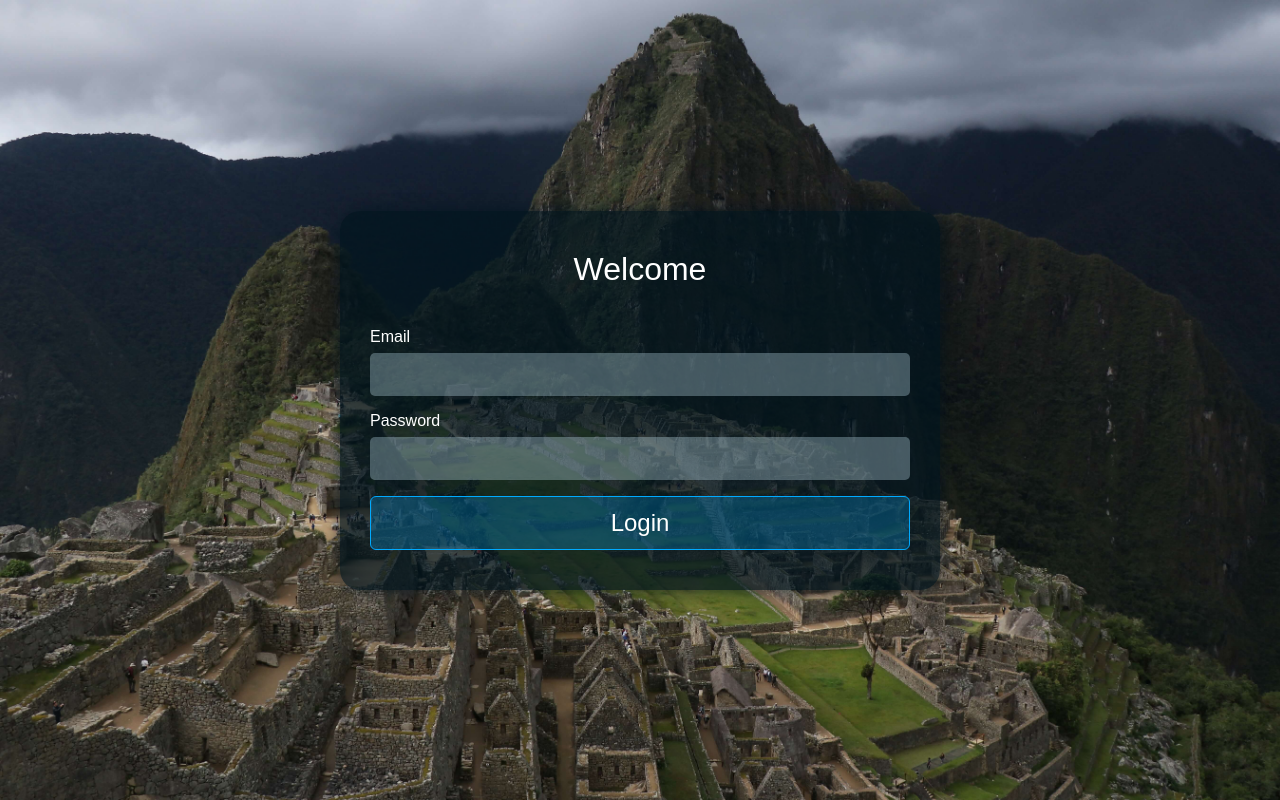
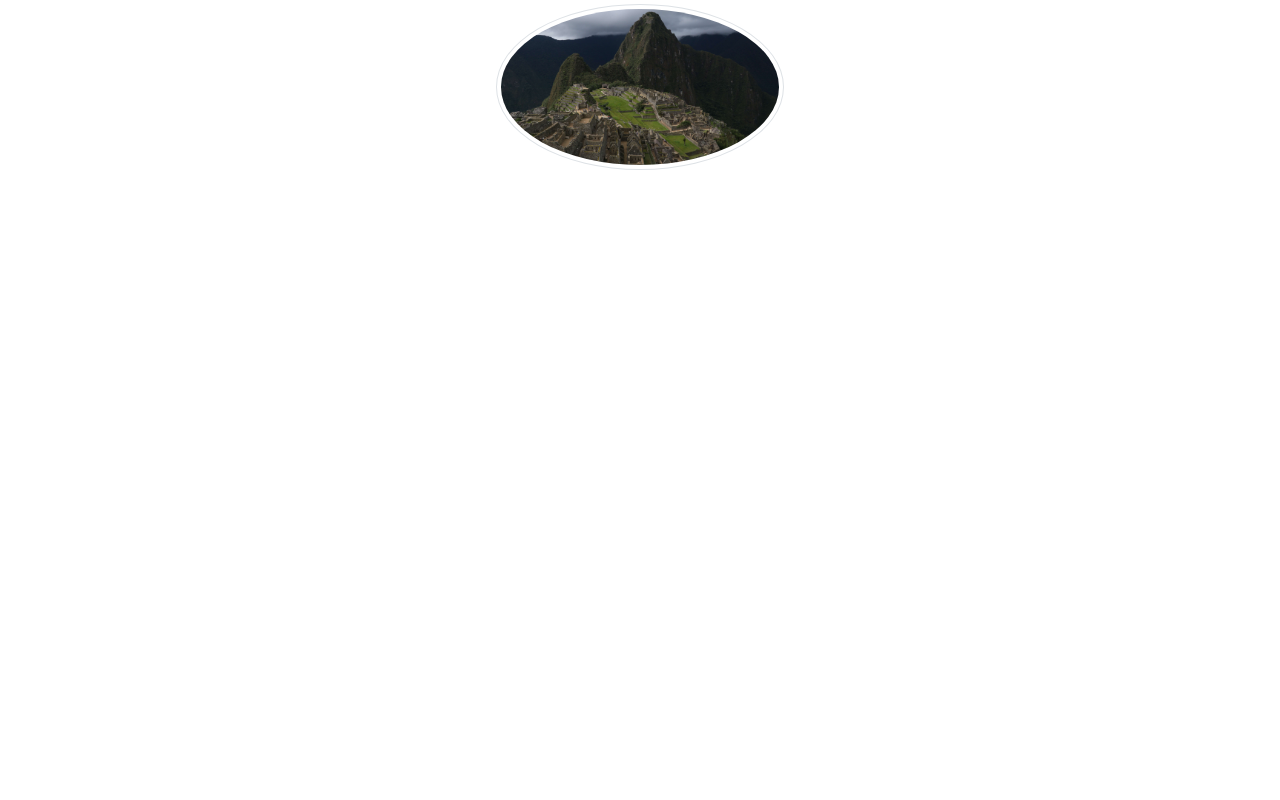
Before and after one commit to Juadebfm/Pluracode_Bootstrap_Javascript_Class_Resources, a plain HTML site: page index.html in a window 1280 px wide. Drawn offline with nearby package versions, Linux system fonts and the light colour scheme.

Commit message:
Boostrap

```diff
--- a/index.html
+++ b/index.html
@@ -1,30 +1,23 @@
 <!DOCTYPE html>
 <html lang="en">
   <head>
-    <meta charset="UTF-8" />
-    <meta http-equiv="X-UA-Compatible" content="IE=edge" />
-    <meta name="viewport" content="width=device-width, initial-scale=1.0" />
-    <link rel="stylesheet" href="style.css" />
-    <title>Login Form</title>
+    <title>Bootstrap Example</title>
+    <meta charset="utf-8" />
+    <meta name="viewport" content="width=device-width, initial-scale=1" />
+    <link
+      href="https://cdn.jsdelivr.net/npm/bootstrap@5.2.3/dist/css/bootstrap.min.css"
+      rel="stylesheet"
+    />
+    <script src="https://cdn.jsdelivr.net/npm/bootstrap@5.2.3/dist/js/bootstrap.bundle.min.js"></script>
   </head>
   <body>
-    <div class="full_screen_container">
-      <div class="login-container">
-        <h1 class="login-title">Welcome</h1>
-        <form class="form">
-          <div class="input-group">
-            <label for="email">Email</label>
-            <input type="email" name="email" id="email" />
-            <span class="msg">Valid Email</span>
-          </div>
-          <div class="input-group">
-            <label for="Password">Password</label>
-            <input type="password" name="password" id="password" />
-            <span class="msg">Incorrect Password</span>
-          </div>
-          <button type="submit" class="login-button">Login</button>
-        </form>
-      </div>
+    <div class="container-fluid py-1">
+      <img
+        src="/assets/mountains.jpg"
+        class="rounded-circle img-thumbnail mx-auto d-block"
+        alt=""
+        style="width: 18rem"
+      />
     </div>
   </body>
 </html>
```
